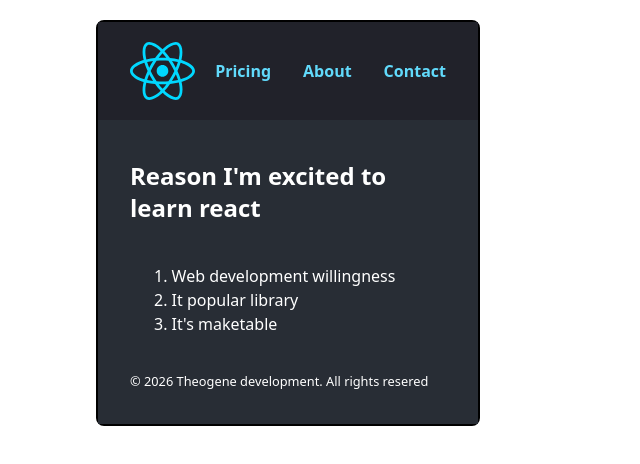
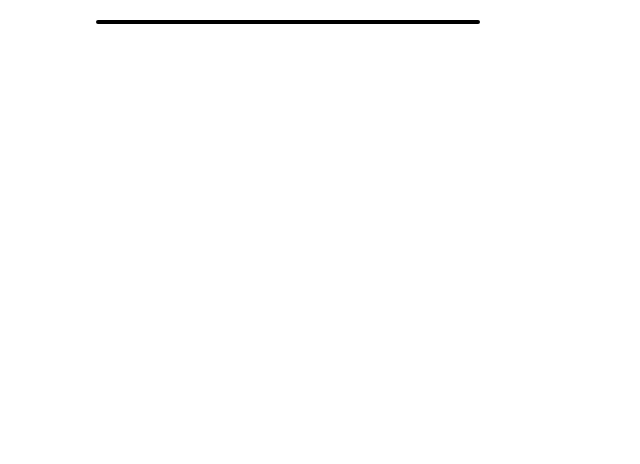
Before and after one commit to Theogene120/react-thegym-practice, a React (Vite) app: page / in a window 1280 px wide. Shown: the top 464 px of the page, without its empty margins (0-640 px from the left). Built offline with nearby package versions, Linux system fonts and the light colour scheme.

Commit message:
driven react app

```diff
--- a/src/App.jsx
+++ b/src/App.jsx
@@ -1,17 +1,30 @@
 import { createElement} from "react"
 import { useState } from "react";
-import Header from "./components/Header";
-import Body from "./components/Body";
-import Footer from "./components/Footer";
+// import Header from "./components/Header";
+// import Body from "./components/Body";
+// import Footer from "./components/Footer";
 
-function App(){
+// function App(){
+//   return(
+//   <>
+//     <Header />
+//     <Body />
+//     <Footer />
+//   </>
+//   )
+// }
+
+function Header() {
   return(
-  <>
-    <Header />
-    <Body />
-    <Footer />
-  </>
+    <head>
+      <p><svg xmlns="http://www.w3.org/2000/svg" width="24" height="24" viewBox="0 0 24 24" fill="none" stroke="currentColor" stroke-width="2" stroke-linecap="round" stroke-linejoin="round" class="lucide lucide-globe-icon lucide-globe"><circle cx="12" cy="12" r="10"/><path d="M12 2a14.5 14.5 0 0 0 0 20 14.5 14.5 0 0 0 0-20"/><path d="M2 12h20"/></svg></p>
+    </head>
   )
 }
 
+function App() {
+  return (
+    <header />
+  )
+}
 export default App
```
